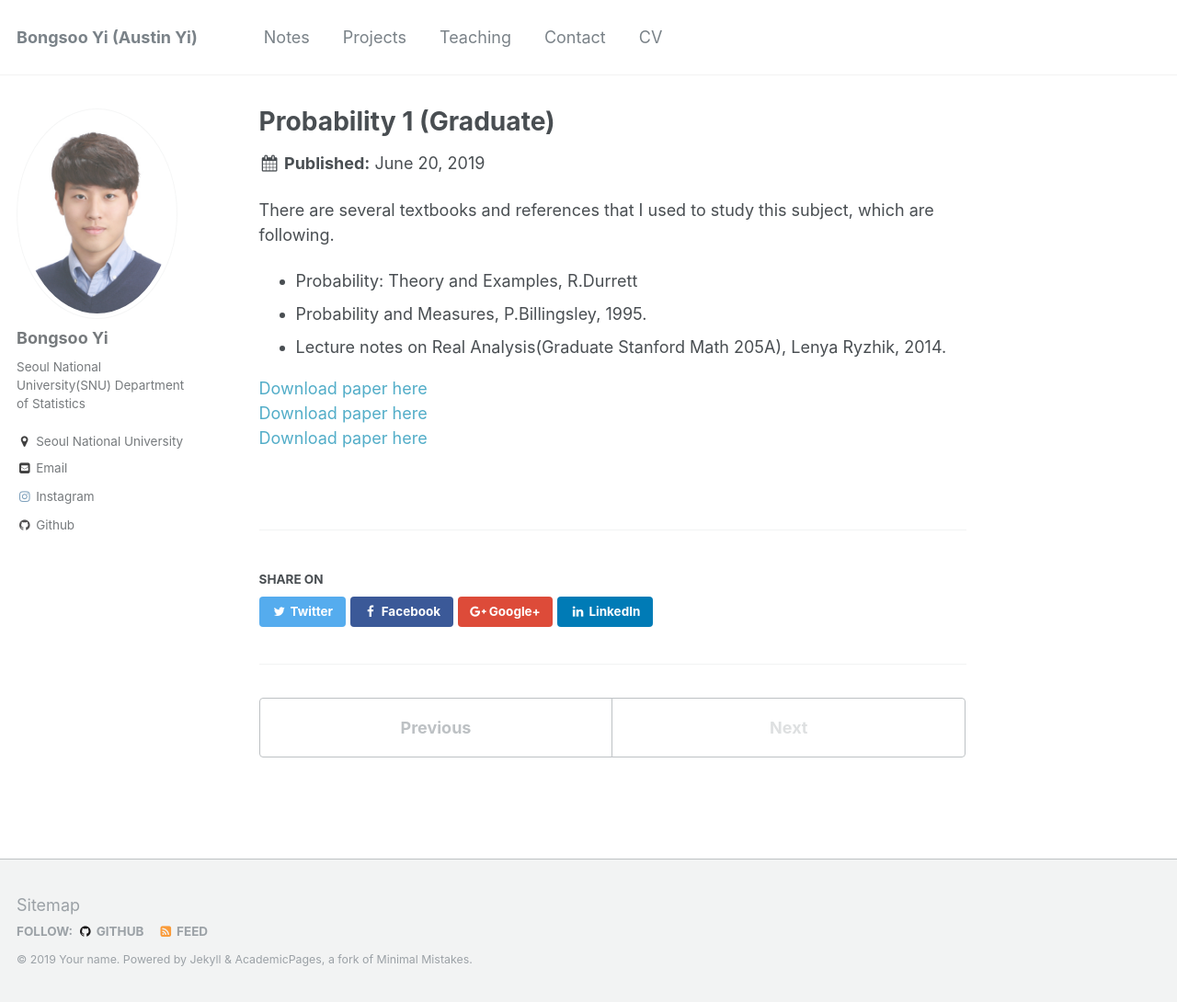
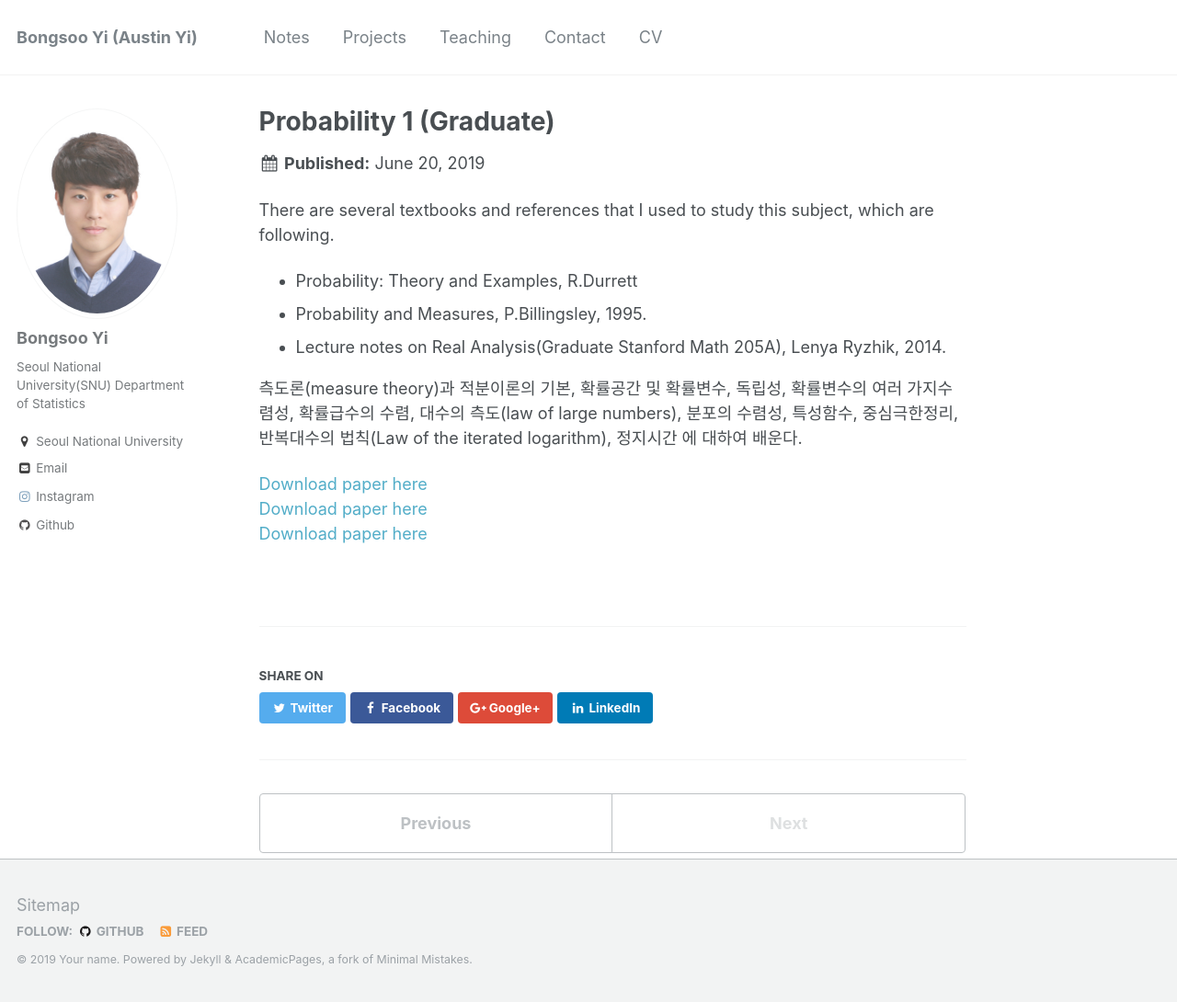
Before and after one commit to austinyi/austinyi.github.io, a Jekyll site: the page built from _publications/2019-06-20-probability1.md, in a window 1280 px wide and 1090 px high. Shown: the whole window at 92% size. Built offline with Jekyll 4.4.1, drawn with Linux system fonts in a browser that asks for light colours.

Commit message:
Update 2019-06-20-probability1.md

```diff
--- a/_publications/2019-06-20-probability1.md
+++ b/_publications/2019-06-20-probability1.md
@@ -13,6 +13,8 @@ There are several textbooks and references that I used to study this subject, wh
 * Probability and Measures, P.Billingsley, 1995.
 * Lecture notes on Real Analysis(Graduate Stanford Math 205A), Lenya Ryzhik, 2014.
 
+측도론(measure theory)과 적분이론의 기본, 확률공간 및 확률변수, 독립성, 확률변수의 여러 가지수렴성, 확률급수의 수렴, 대수의 측도(law of large numbers), 분포의 수렴성, 특성함수, 중심극한정리, 반복대수의 법칙(Law of the iterated logarithm), 정지시간 에 대하여 배운다.
+
 [Download paper here](http://austinyi.github.io/files/paper2.pdf)
 [Download paper here](http://austinyi.github.io/files/paper1.pdf)
 [Download paper here](http://austinyi.github.io/files/paper3.pdf)
```
